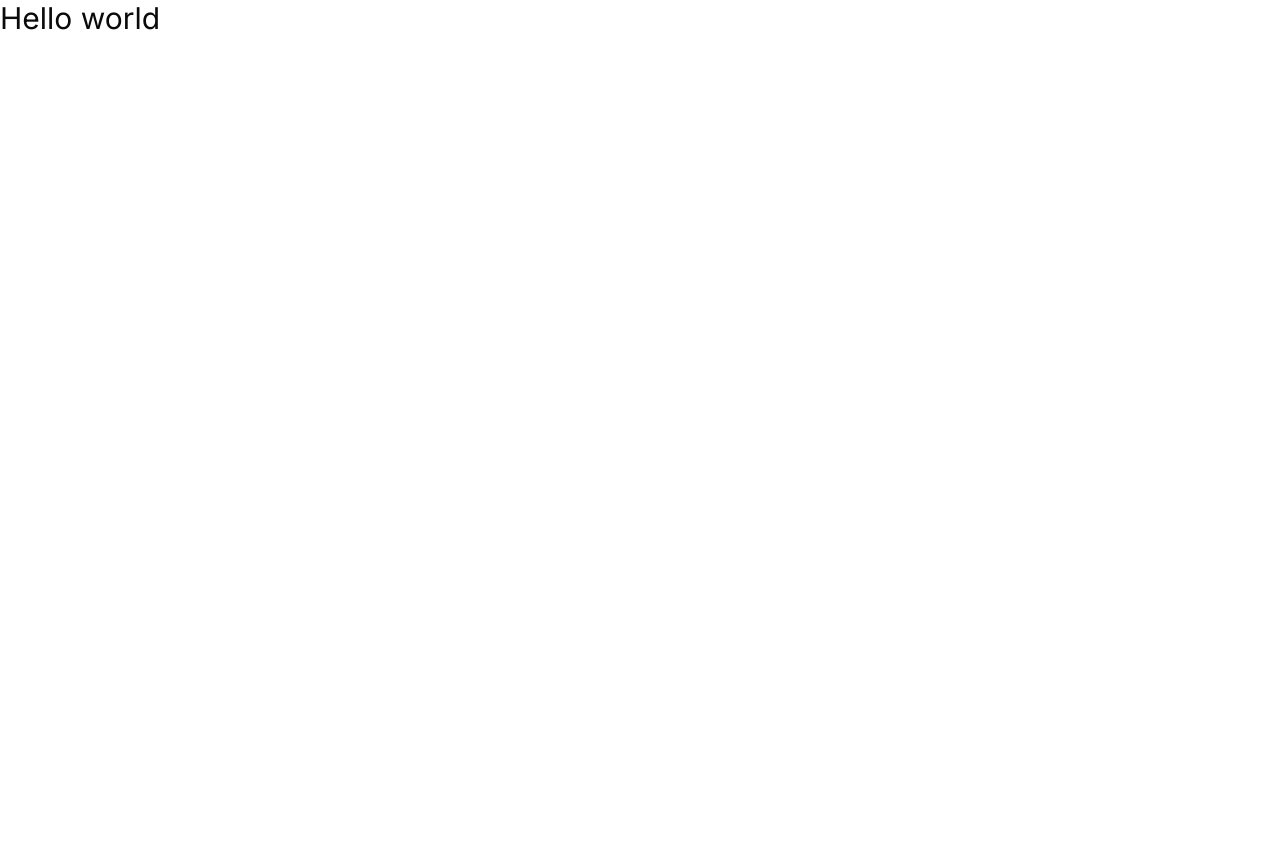
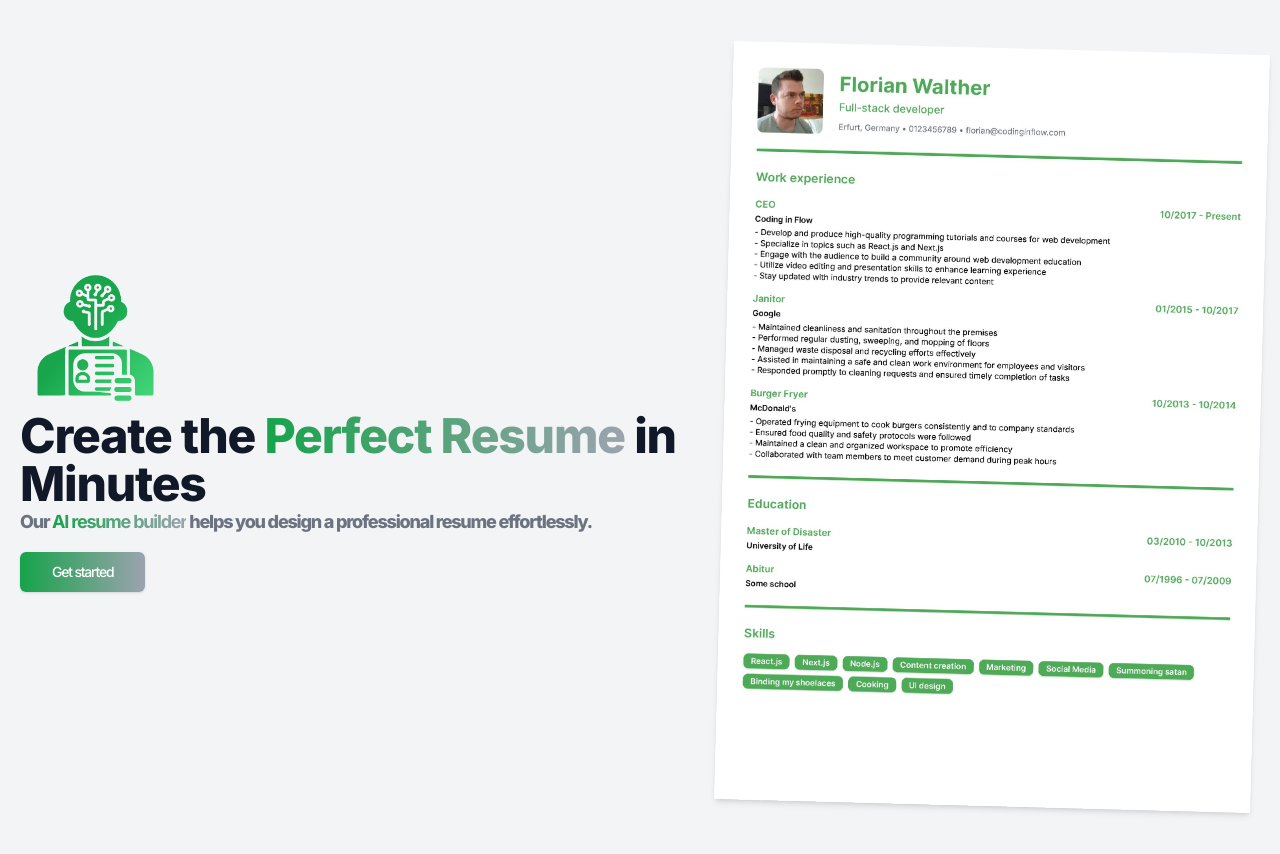
Before and after one commit to Anup4944/resume-builder, a Next.js app: page / in a window 1280 px wide. Before the commit the page ends 800 px from the top, so only its background shows below. Built offline with nearby package versions, Linux system fonts and the light colour scheme.

Commit message:
landing page created

```diff
--- a/src/app/page.tsx
+++ b/src/app/page.tsx
@@ -1,3 +1,46 @@
+import Image from "next/image";
+import logo from "@/assets/logo.png";
+import { Button } from "@/components/ui/button";
+import Link from "next/link";
+import resumeLogo from "@/assets/resume-preview.jpg";
+
 export default function Home() {
-  return <div className="text-3xl">Hello world</div>;
+  return (
+    <main className="flex min-h-screen flex-col items-center justify-center gap-6 bg-gray-100 px-5 py-12 text-center text-gray-900 md:flex-row md:text-start lg:gap-12">
+      <div className="spce-y-3 max-w-prose">
+        <Image
+          src={logo}
+          alt="Logo"
+          width={150}
+          height={150}
+          className="mx-auto md:ms-0"
+        />
+        <h1 className="scroll-m-20 text-4xl font-extrabold tracking-tight lg:text-5xl">
+          Create the{" "}
+          <span className="inline-block bg-gradient-to-r from-green-600 to-gray-400 bg-clip-text text-transparent">
+            Perfect Resume
+          </span>{" "}
+          in Minutes
+          <p className="text-lg text-gray-500">
+            Our{" "}
+            <span className="inline-block bg-gradient-to-r from-green-600 to-gray-400 bg-clip-text font-bold text-transparent">
+              AI resume builder{" "}
+            </span>{" "}
+            helps you design a professional resume effortlessly.
+          </p>
+          <Button asChild size="lg" variant="premium">
+            <Link href="/resumes">Get started</Link>
+          </Button>
+        </h1>
+      </div>
+      <div>
+        <Image
+          src={resumeLogo}
+          alt="Logo"
+          width={600}
+          className="shadow-md lg:rotate-[1.5deg]"
+        />
+      </div>
+    </main>
+  );
 }
--- a/src/components/ui/button.tsx
+++ b/src/components/ui/button.tsx
@@ -1,8 +1,8 @@
-import * as React from "react"
-import { Slot } from "@radix-ui/react-slot"
-import { cva, type VariantProps } from "class-variance-authority"
+import * as React from "react";
+import { Slot } from "@radix-ui/react-slot";
+import { cva, type VariantProps } from "class-variance-authority";
 
-import { cn } from "@/lib/utils"
+import { cn } from "@/lib/utils";
 
 const buttonVariants = cva(
   "inline-flex items-center justify-center gap-2 whitespace-nowrap rounded-md text-sm font-medium transition-colors focus-visible:outline-none focus-visible:ring-1 focus-visible:ring-ring disabled:pointer-events-none disabled:opacity-50 [&_svg]:pointer-events-none [&_svg]:size-4 [&_svg]:shrink-0",
@@ -19,6 +19,8 @@
           "bg-secondary text-secondary-foreground shadow-sm hover:bg-secondary/80",
         ghost: "hover:bg-accent hover:text-accent-foreground",
         link: "text-primary underline-offset-4 hover:underline",
+        premium:
+          "bg-gradient-to-r from-green-600 to-gray-400 text-white shadow hover:from-green-600/90 hover:to-green-400/90",
       },
       size: {
         default: "h-9 px-4 py-2",
@@ -31,27 +33,27 @@
       variant: "default",
       size: "default",
     },
-  }
-)
+  },
+);
 
 export interface ButtonProps
   extends React.ButtonHTMLAttributes<HTMLButtonElement>,
     VariantProps<typeof buttonVariants> {
-  asChild?: boolean
+  asChild?: boolean;
 }
 
 const Button = React.forwardRef<HTMLButtonElement, ButtonProps>(
   ({ className, variant, size, asChild = false, ...props }, ref) => {
-    const Comp = asChild ? Slot : "button"
+    const Comp = asChild ? Slot : "button";
     return (
       <Comp
         className={cn(buttonVariants({ variant, size, className }))}
         ref={ref}
         {...props}
       />
-    )
-  }
-)
-Button.displayName = "Button"
+    );
+  },
+);
+Button.displayName = "Button";
 
-export { Button, buttonVariants }
+export { Button, buttonVariants };
```
